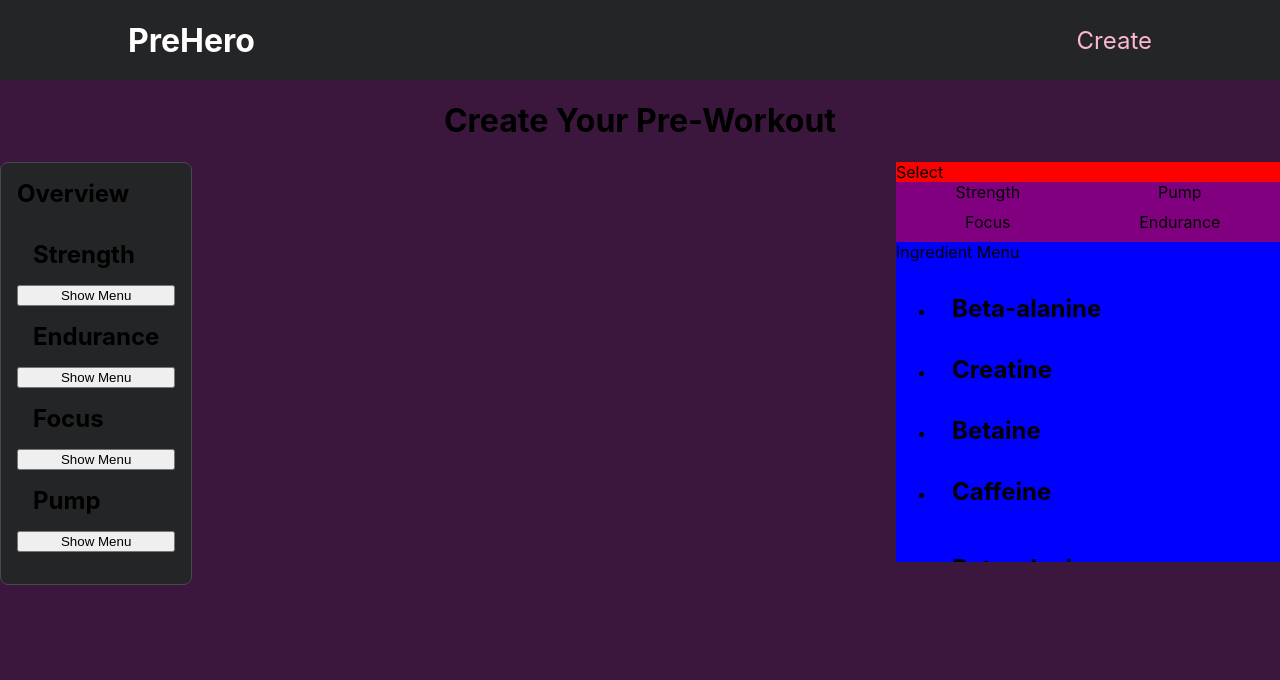
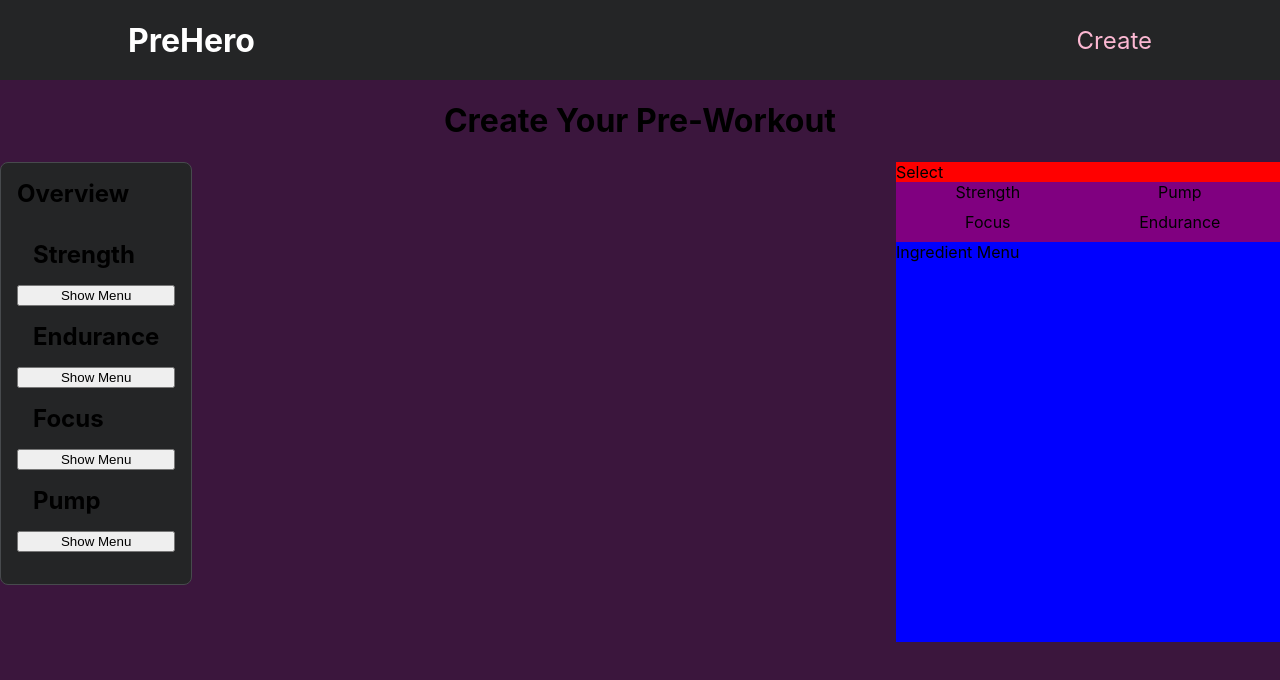
Before and after one commit to lylecodes/PreHero, a Next.js app: page /create in a window 1280 px wide. Shown: the top 680 px of the page. Built offline with nearby package versions, Linux system fonts and the light colour scheme.

Commit message:
implemented state logic in menulist

```diff
--- a/components/create/SelectorMenu/IngredientMenuList.js
+++ b/components/create/SelectorMenu/IngredientMenuList.js
@@ -1,11 +1,24 @@
+import { Fragment, useState } from "react";
+
+import classes from "./SelectorMenu.module.css";
 import MenuItem from "../OverviewMenu/MenuItem";
 
 const IngredientMenuList = (props) => {
+  const [showList, setShowList] = useState(false);
+
+  const showListHandler = () => {};
+
   const ingredients = props.ingredients.map((item, index) => {
     return <MenuItem name={item.name} />;
   });
 
-  return <ul>{ingredients}</ul>;
+  return (
+    <Fragment>
+      {showList && (
+        <ul className={classes.ingredientMenuList}>{ingredients}</ul>
+      )}
+    </Fragment>
+  );
 };
 
 export default IngredientMenuList;
--- a/components/create/SelectorMenu/SelectorMenu.module.css
+++ b/components/create/SelectorMenu/SelectorMenu.module.css
@@ -2,7 +2,7 @@
   position: absolute;
   height: 100%;
   width: 100%;
-  overflow: hidden;
+  /* overflow: hidden; */
   background-color: red;
 }
 
@@ -21,7 +21,20 @@
 }
 
 .ingredientMenu {
+  display: flex;
+  flex-direction: column;
+  justify-content: flex-start;
   width: 100%;
   height: 100%;
   background-color: blue;
 }
+
+.ingredientMenuList {
+  display: flex;
+  flex-direction: column;
+  justify-content: flex-start;
+  margin: 0;
+  padding: 0;
+  list-style-type: none;
+  background-color: black;
+}
```
